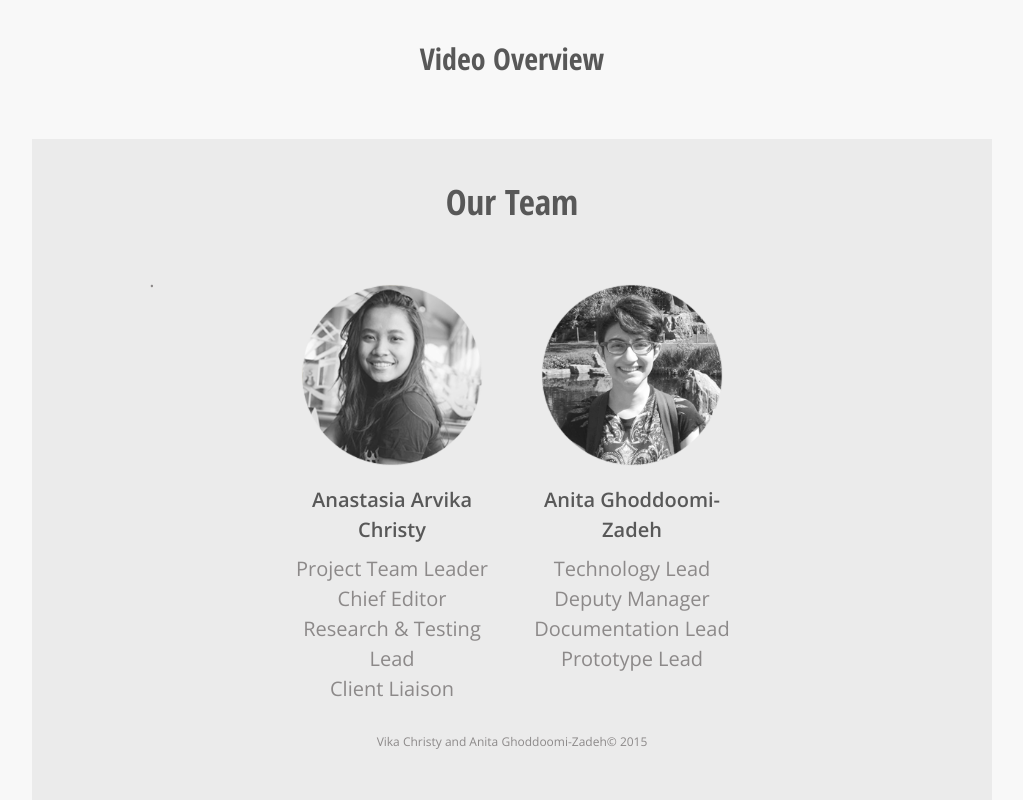
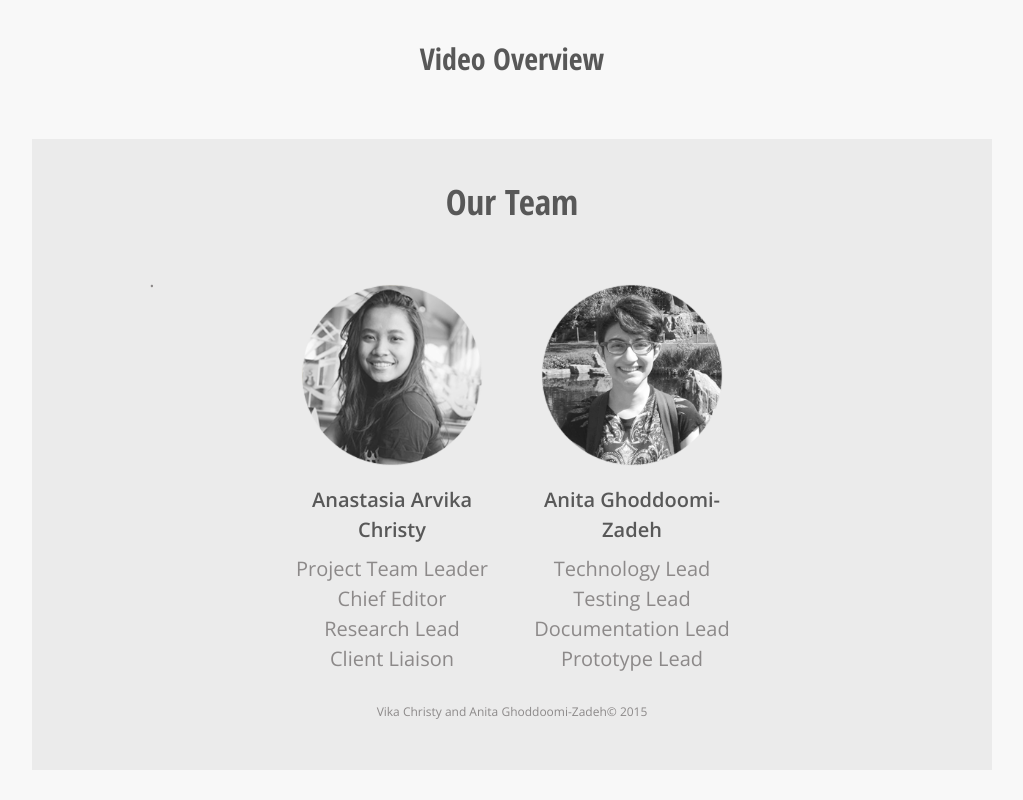
Before and after one commit to arvikachristy/ProjectPlaced2, a plain HTML site: page index.html in a window 1280 px wide. Shown: the part 2264-3064 px from the top of the page, without its empty margins (128-1151 px from the left). After the commit the page ends 3034 px from the top, so only its background shows below. Drawn offline with nearby package versions, Linux system fonts and the light colour scheme.

```diff
--- a/css/menu.css
+++ b/css/menu.css
@@ -233,4 +233,3 @@ nav.bt-menu  ul li a:hover, nav ul li.current  {
     margin-bottom: 45px;
 	-webkit-transition: 0s ease;
 }
-}
--- a/index.html
+++ b/index.html
@@ -233,12 +233,12 @@
 				<div class="grid_3">
 						<img src="images/Vika.png">
 						<div class="text2"><a href="#">Anastasia Arvika Christy</a></div>
-						Project Team Leader<br>Chief Editor<br>Research & Testing Lead<br>Client Liaison
+						Project Team Leader<br>Chief Editor<br>Research Lead<br>Client Liaison
 				</div>
 				<div class="grid_3">
 						<img src="images/Anita.png" alt="">
 						<div class="text2"><a href="#">Anita Ghoddoomi-Zadeh</a></div>
-						Technology Lead<br>Deputy Manager<br>Documentation Lead<br>Prototype Lead
+						Technology Lead<br>Testing Lead<br>Documentation Lead<br>Prototype Lead
 				</div>
 			</div>
 <!--==============================footer=================================-->
```
